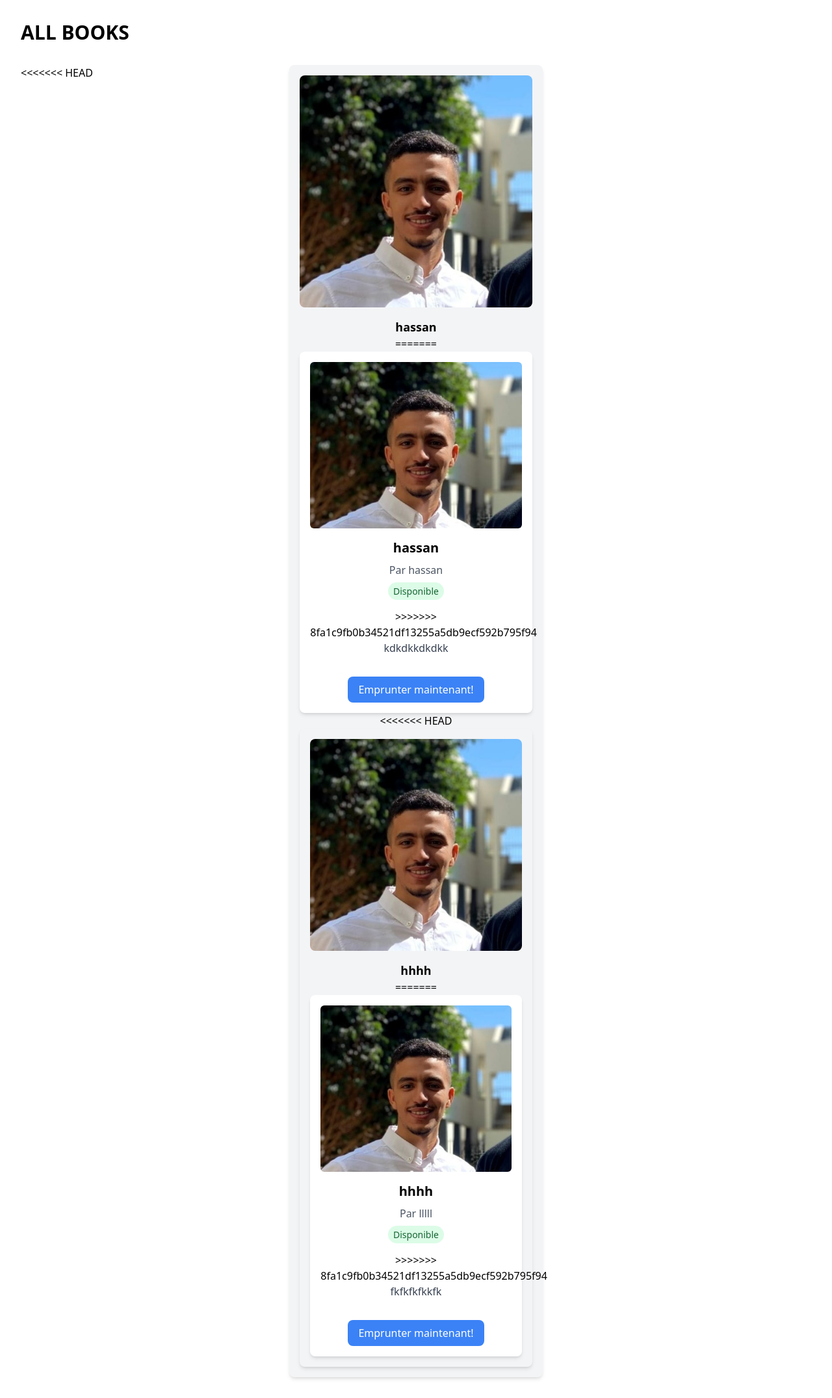
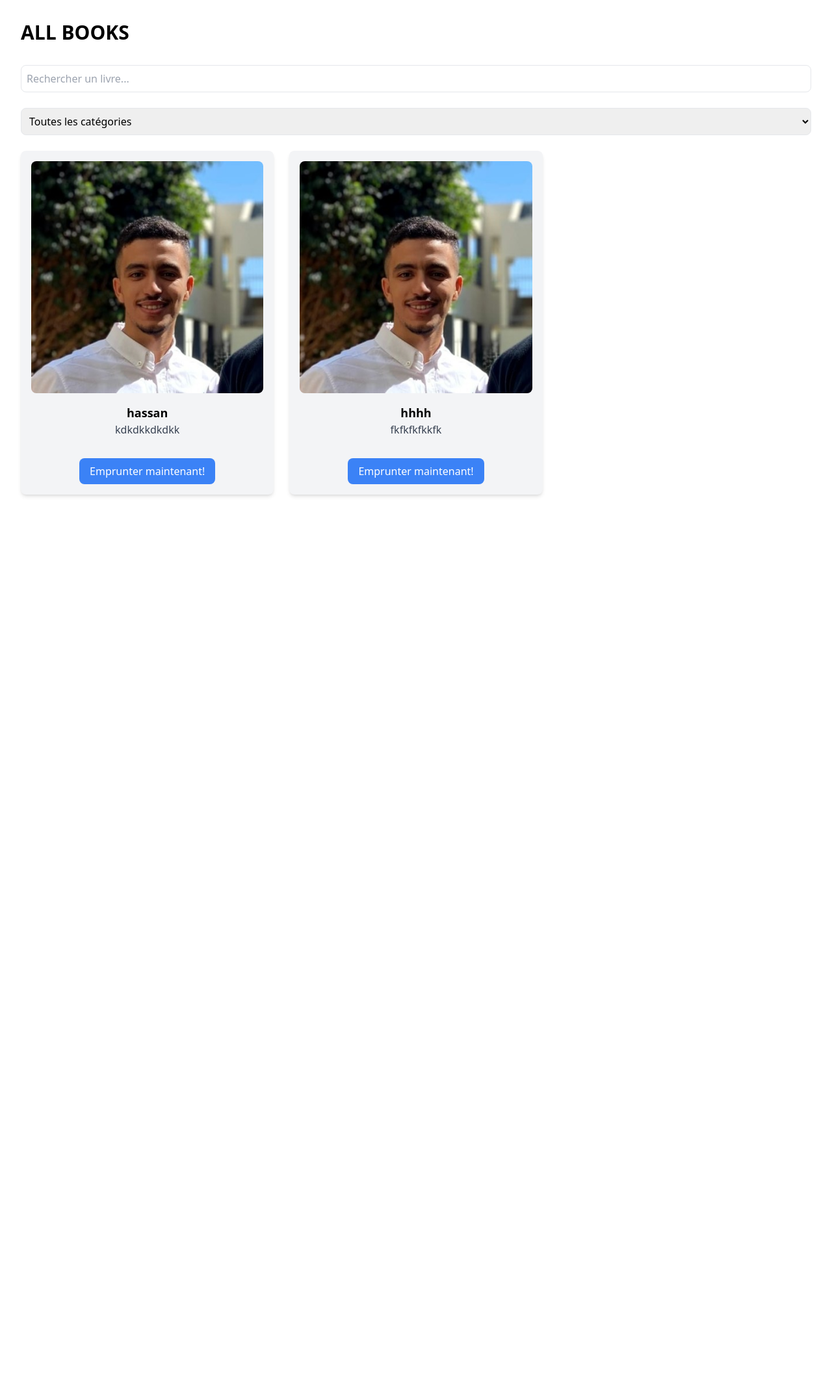
Before and after one commit to Ayoub-fetti/Syst-me-de-Gestion-de-Biblioth-que, a PHP site: page /votre-projet/Books.php in a window 1280 px wide. Shown: the whole page at 65% size. After the commit the page ends 764 px from the top, so only its background shows below. Run offline with PHP 8.4, Linux system fonts and the light colour scheme; the visitor is signed in with stand-in values (Sample User, id 1); data comes from the database, SQL or seed files in the repository; some libraries are stand-ins or nearby versions.

Commit message:
Resolving Conflicts

```diff
--- a/Books.php
+++ b/Books.php
@@ -15,7 +15,8 @@ require_once 'classes/User.php';
 require_once 'classes/Book.php';
 
 $book = new Book("", "", 0, "", "", "");
-$allBooks = $book->getAllBooks();
+$categories = $book->getAllCategories();
+$books = $book->getAllBooks();
 
 session_start();
 
@@ -222,48 +223,32 @@ document.querySelector('#reservationModal > div').addEventListener('click', func
         </div>
     </div>
 
-    <div class="grid grid-cols-1 md:grid-cols-2 lg:grid-cols-3 gap-6">
-        <?php foreach ($allBooks as $book): ?>
-<<<<<<< HEAD
+    <!-- Barre de recherche -->
+    <div class="mb-6">
+        <input type="text" id="searchInput" placeholder="Rechercher un livre..."
+               class="w-full p-2 border rounded-lg">
+    </div>
+
+    <!-- Filtre par catégorie -->
+    <div class="mb-6">
+        <select id="categoryFilter" class="w-full p-2 border rounded-lg">
+            <option value="">Toutes les catégories</option>
+            <?php foreach ($categories as $category): ?>
+                <option value="<?php echo $category['id']; ?>">
+                    <?php echo htmlspecialchars($category['name']); ?>
+                </option>
+            <?php endforeach; ?>
+        </select>
+    </div>
+
+    <!-- Container pour les livres -->
+    <div id="booksContainer" class="grid grid-cols-1 md:grid-cols-2 lg:grid-cols-3 gap-6">
+        <?php foreach ($books as $book): ?>
             <div class="text-center bg-gray-100 p-4 rounded-lg shadow-md">
             <img alt="The Book of CSS3" class="w-full h-auto rounded-lg" height="300" src="<?php echo $book['cover_image']; ?>" width="200" />
                 <p name="title" class="mt-4 text-lg font-semibold">
                     <?php echo $book['title']; ?>
                 </p>
-=======
-            <div class="bg-white p-4 rounded-lg shadow-md">
-                <img src="<?php echo htmlspecialchars($book['cover_image']); ?>"
-                     alt="<?php echo htmlspecialchars($book['title']); ?>"
-                     class="w-full h-64 object-cover rounded-md mb-4">
-
-                <h3 class="text-xl font-semibold mb-2"><?php echo htmlspecialchars($book['title']); ?></h3>
-                <p class="text-gray-600 mb-2">Par <?php echo htmlspecialchars($book['author']); ?></p>
-
-                <!-- Ajout de l'affichage du statut -->
-                <?php
-                $statusClass = '';
-                $statusText = '';
-                switch($book['status']) {
-                    case 'available':
-                        $statusClass = 'bg-green-100 text-green-800';
-                        $statusText = 'Disponible';
-                        break;
-                    case 'borrowed':
-                        $statusClass = 'bg-red-100 text-red-800';
-                        $statusText = 'Emprunté';
-                        break;
-                    case 'reserved':
-                        $statusClass = 'bg-yellow-100 text-yellow-800';
-                        $statusText = 'Réservé';
-                        break;
-                }
-                ?>
-                <div class="mb-4">
-                    <span class="px-2 py-1 rounded-full text-sm <?php echo $statusClass; ?>">
-                        <?php echo $statusText; ?>
-                    </span>
-                </div>
->>>>>>> 8fa1c9fb0b34521df13255a5db9ecf592b795f94
 
                 <p class="text-gray-700 mb-4"><?php echo htmlspecialchars($book['summary']); ?></p>
 
@@ -304,5 +289,44 @@ document.querySelector('#reservationModal > div').addEventListener('click', func
             </div>
         <?php endforeach; ?>
     </div>
+
+    <script>
+    $(document).ready(function() {
+        // Gestionnaire de recherche
+        let searchTimeout;
+        $('#searchInput').on('input', function() {
+            clearTimeout(searchTimeout);
+            searchTimeout = setTimeout(() => {
+                const searchTerm = $(this).val();
+                if (searchTerm.length > 0) {
+                    $.ajax({
+                        url: 'search_books.php',
+                        method: 'POST',
+                        data: { query: searchTerm },
+                        success: function(response) {
+                            $('#booksContainer').html(response);
+                        }
+                    });
+                } else {
+                    // Si la recherche est vide, réinitialiser le filtre par catégorie
+                    $('#categoryFilter').trigger('change');
+                }
+            }, 300);
+        });
+
+        // Gestionnaire de filtre par catégorie
+        $('#categoryFilter').on('change', function() {
+            const categoryId = $(this).val();
+            $.ajax({
+                url: 'filter_books.php',
+                method: 'POST',
+                data: { category_id: categoryId },
+                success: function(response) {
+                    $('#booksContainer').html(response);
+                }
+            });
+        });
+    });
+    </script>
 </body>
 </html>
```
